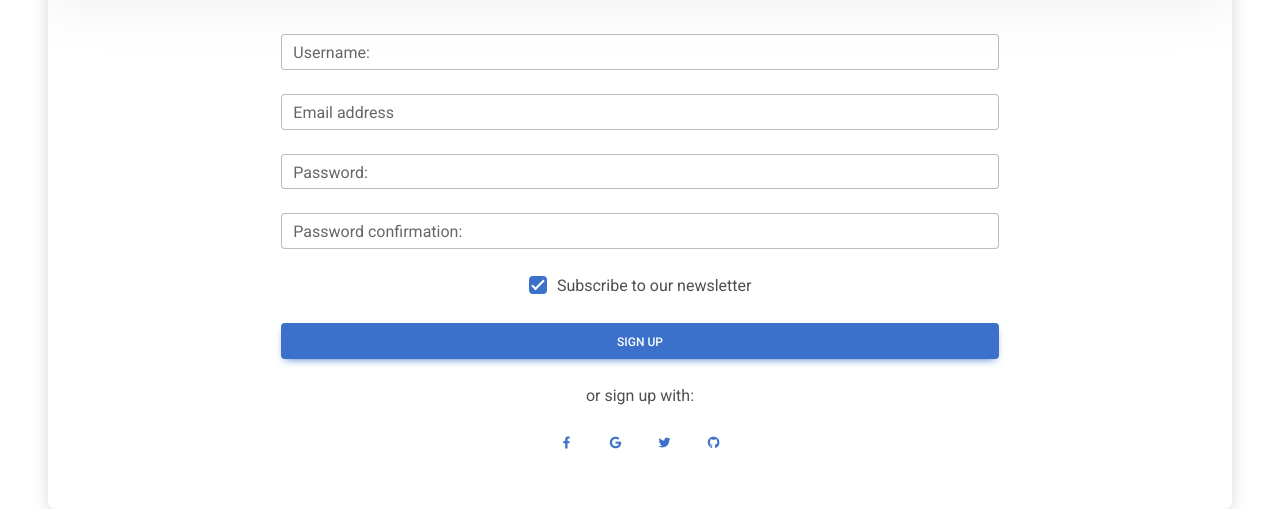
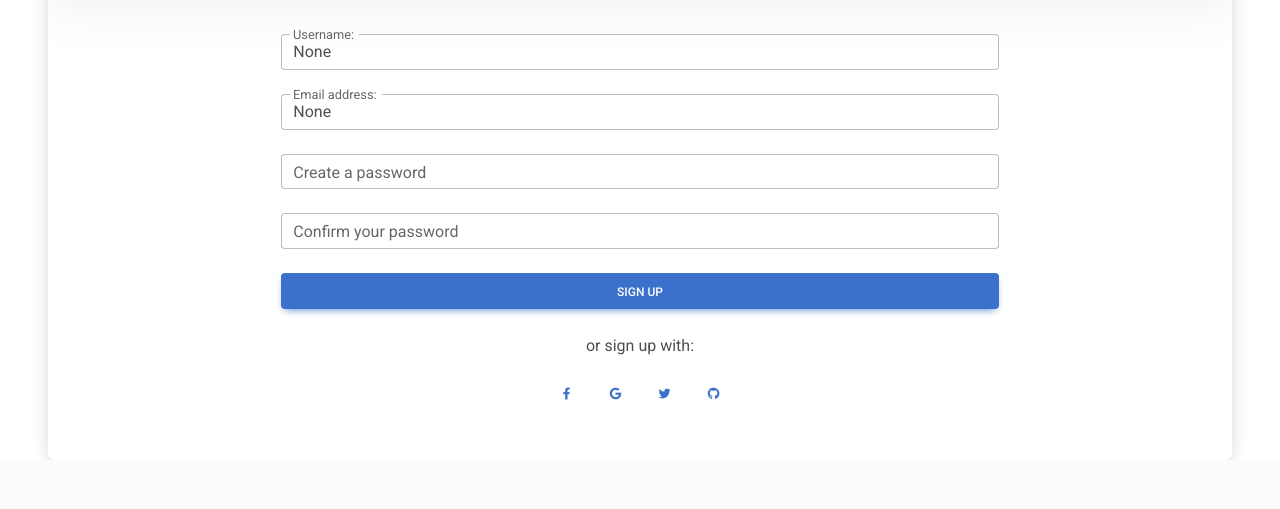
Before and after one commit to pete2543/gift_shop, a Django app: template myapp/templates/app_users/register.html in a window 1280 px wide. Shown: the part 359-868 px from the top of the page. After the commit the page ends 819 px from the top, so only its background shows below. Run offline with Django 4.2, Linux system fonts and the light colour scheme; the template is opened without the code that fills it: values that come from a table or form of the project are taken from there, others are empty; some libraries are stand-ins or nearby versions.

Commit message:
rehister

```diff
--- a/gift_shop/urls.py
+++ b/gift_shop/urls.py
@@ -22,6 +22,7 @@
     path('admin/', admin.site.urls),
     path('',include("myapp.urls")),
     #path('users/',include("app_users.urls")),
+
 ]
 
 if settings.DEBUG:
--- a/myapp/forms.py
+++ b/myapp/forms.py
@@ -2,4 +2,4 @@
 
 class RegisterFrom(UserCreationForm):
     class Meta(UserCreationForm.Meta):
-        fields = UserCreationForm.Meta.fields
+         fields = UserCreationForm.Meta.fields + ("email",)
--- a/myapp/templates/app_users/register.html
+++ b/myapp/templates/app_users/register.html
@@ -132,38 +132,38 @@
                     <div class="row d-flex justify-content-center">
                         <div class="col-lg-8">
                             <h2 class="fw-bold mb-5">Sign up now</h2>
-                            <form>
+
                             <!-- 2 column grid layout with text inputs for the first and last names -->
 
                             <div class="form-outline mb-4">
-                                    <input type="password" id="form3Example4" class="form-control" name="{{ form.username.name}}"/>
+                                <input type="text" id="form3Example2" class="form-control"
+                                    name="{{ form.username.name }}" value="{{ form.username.value }}" />
                                 <label class="form-label" for="form3Example4">{{ form.username.label_tag }}</label>
                             </div>
 
+
                             <!-- Email input -->
                             <div class="form-outline mb-4">
-                                    <input type="email" id="form3Example3" class="form-control" />{{form.email.name}}
-                                    <label class="form-label" for="form3Example3">Email address</label>
+                                <input type="email" id="form3Example3" class="form-control" name="{{ form.email.name }}"
+                                    value="{{ form.email.value }}" />
+                                <label class="form-label" for="form3Example3">{{ form.email.label_tag }}</label>
                             </div>
 
                             <!-- Password input -->
                             <div class="form-outline mb-4">
-                                    <input type="password" id="form3Example4" class="form-control" name="{{ form.password1.name}}"/>
-                                    <label class="form-label" for="form3Example4">{{ form.password1.label_tag }}</label>
+                                <input type="password" id="form3Example4" class="form-control"
+                                    name="{{ form.password1.name }}" />
+                                <label class="form-label" for="form3Example4">Create a password </label>
                             </div>
+
                             <!-- Password input -->
                             <div class="form-outline mb-4">
-                                    <input type="password" id="form3Example4" class="form-control"name="{{ form.password2.name}}" />
-                                    <label class="form-label" for="form3Example4">{{ form.password2.label_tag }}</label>
+                                <input type="password" id="form3Example5" class="form-control"
+                                    name="{{ form.password2.name }}" />
+                                <label class="form-label" for="form3Example5">Confirm your password</label>
                             </div>
-                                <!-- Checkbox -->
-                                <div class="form-check d-flex justify-content-center mb-4">
-                                    <input class="form-check-input me-2" type="checkbox" value="" id="form2Example33"
-                                        checked />
-                                    <label class="form-check-label" for="form2Example33">
-                                        Subscribe to our newsletter
-                                    </label>
-                                </div>
+
+
 
                             <!-- Submit button -->
                             <button type="submit" class="btn btn-primary btn-block mb-4">
@@ -189,7 +189,6 @@
                                     <i class="fab fa-github"></i>
                                 </button>
                             </div>
-                            </form>
                         </div>
                     </div>
                 </div>
--- a/myapp/urls.py
+++ b/myapp/urls.py
@@ -7,6 +7,6 @@
 urlpatterns = [
     path('',views.my_view,name ='index'),
     path('', include('django.contrib.auth.urls')),
-    path('register',view=views.register,name="register")
+    path('register/', views.register, name='register'),
     #path('accounts/login/', auth_views.LoginView.as_view(template_name='your_custom_login.html'), name='login'),
 ]
```
Also changed, not shown: gift_shop/settings.py (+18 -0 lines), myapp/views.py (+7 -7 lines), media/img_product/imageedit_7_3316696570.jpg (deleted), media/img_product/สิงโต นำโชค.JPG (added), 1 other file. Lines whose indentation alone changed are shown as unchanged.
